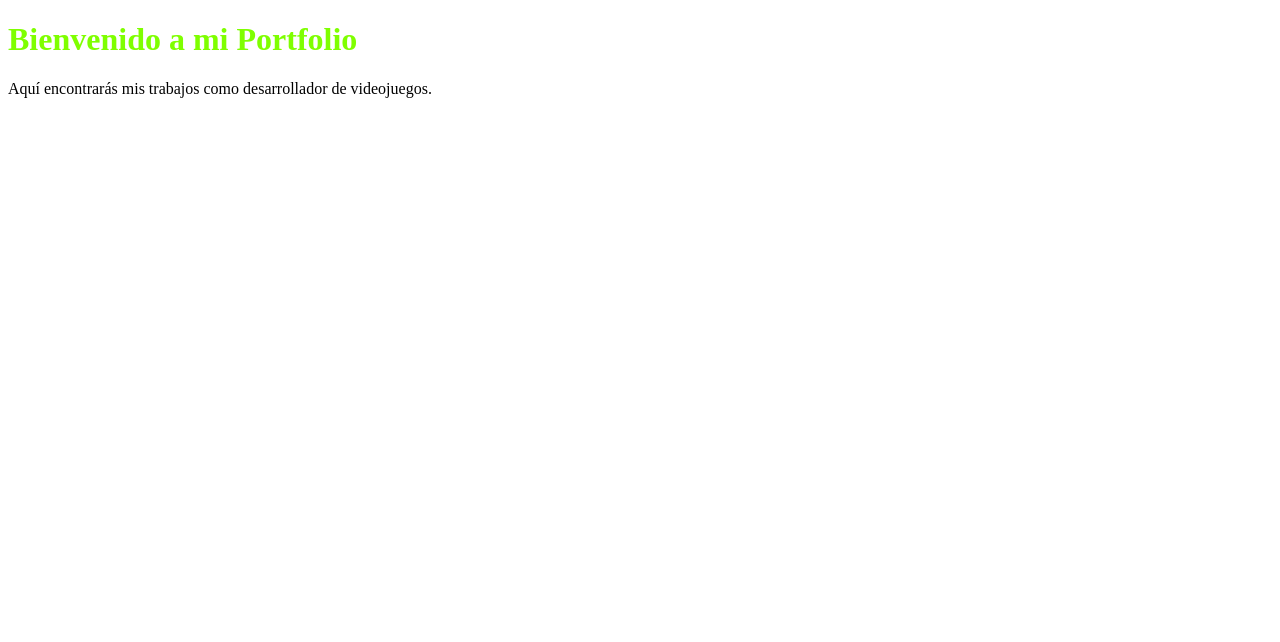
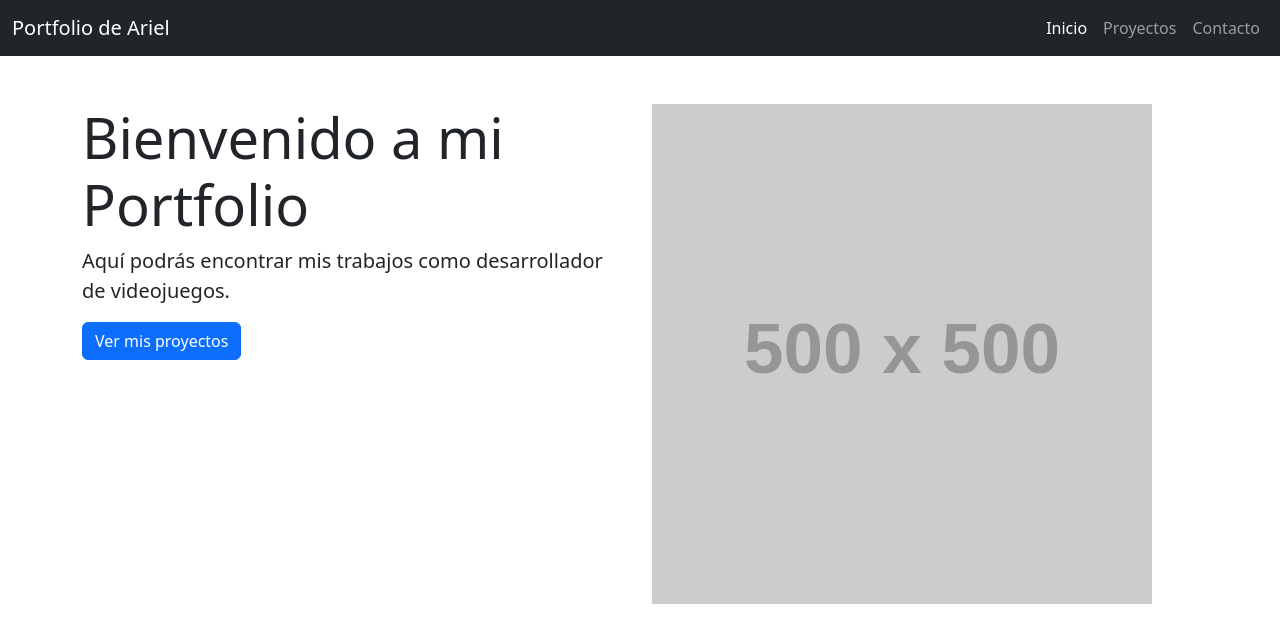
Before and after one commit to arielCost/portfolioWeb, a plain HTML site: page index.html in a window 1280 px wide. Drawn offline with nearby package versions, Linux system fonts and the light colour scheme; placeholder pictures from the web are drawn by us.

Commit message:
Primer prueba con Bootstrap

```diff
--- a/index.html
+++ b/index.html
@@ -5,10 +5,48 @@
     <meta name="viewport" content="width=device-width, initial-scale=1.0">
     <title>Portfolio de Ariel</title>
     <link rel="stylesheet" href="styles.css">
+    <link href="https://cdn.jsdelivr.net/npm/bootstrap@5.3.0-alpha1/dist/css/bootstrap.min.css" rel="stylesheet" integrity="sha384-xxxx" crossorigin="anonymous">
+
 </head>
 <body>
-    <h1>Bienvenido a mi Portfolio</h1>
-    <p>Aquí encontrarás mis trabajos como desarrollador de videojuegos.</p>
+    <!-- Barra de navegación -->
+    <nav class="navbar navbar-expand-lg navbar-dark bg-dark">
+        <div class="container-fluid">
+            <a class="navbar-brand" href="#">Portfolio de Ariel</a>
+            <button class="navbar-toggler" type="button" data-bs-toggle="collapse" data-bs-target="#navbarNav" aria-controls="navbarNav" aria-expanded="false" aria-label="Toggle navigation">
+                <span class="navbar-toggler-icon"></span>
+            </button>
+            <div class="collapse navbar-collapse" id="navbarNav">
+                <ul class="navbar-nav ms-auto">
+                    <li class="nav-item">
+                        <a class="nav-link active" aria-current="page" href="#">Inicio</a>
+                    </li>
+                    <li class="nav-item">
+                        <a class="nav-link" href="#">Proyectos</a>
+                    </li>
+                    <li class="nav-item">
+                        <a class="nav-link" href="#">Contacto</a>
+                    </li>
+                </ul>
+            </div>
+        </div>
+    </nav>
+
+    <!-- Sección de presentación -->
+    <div class="container my-5">
+        <div class="row">
+            <div class="col-md-6">
+                <h1 class="display-4">Bienvenido a mi Portfolio</h1>
+                <p class="lead">Aquí podrás encontrar mis trabajos como desarrollador de videojuegos.</p>
+                <a href="#" class="btn btn-primary">Ver mis proyectos</a>
+            </div>
+            <div class="col-md-6">
+                <img src="https://via.placeholder.com/500" class="img-fluid" alt="Imagen de portfolio">
+            </div>
+        </div>
+    </div>
     <script src="script.js"></script>
+    <script src="https://cdn.jsdelivr.net/npm/bootstrap@5.3.0-alpha1/dist/js/bootstrap.bundle.min.js" integrity="sha384-xxxx" crossorigin="anonymous"></script>
+
 </body>
 </html>
```
